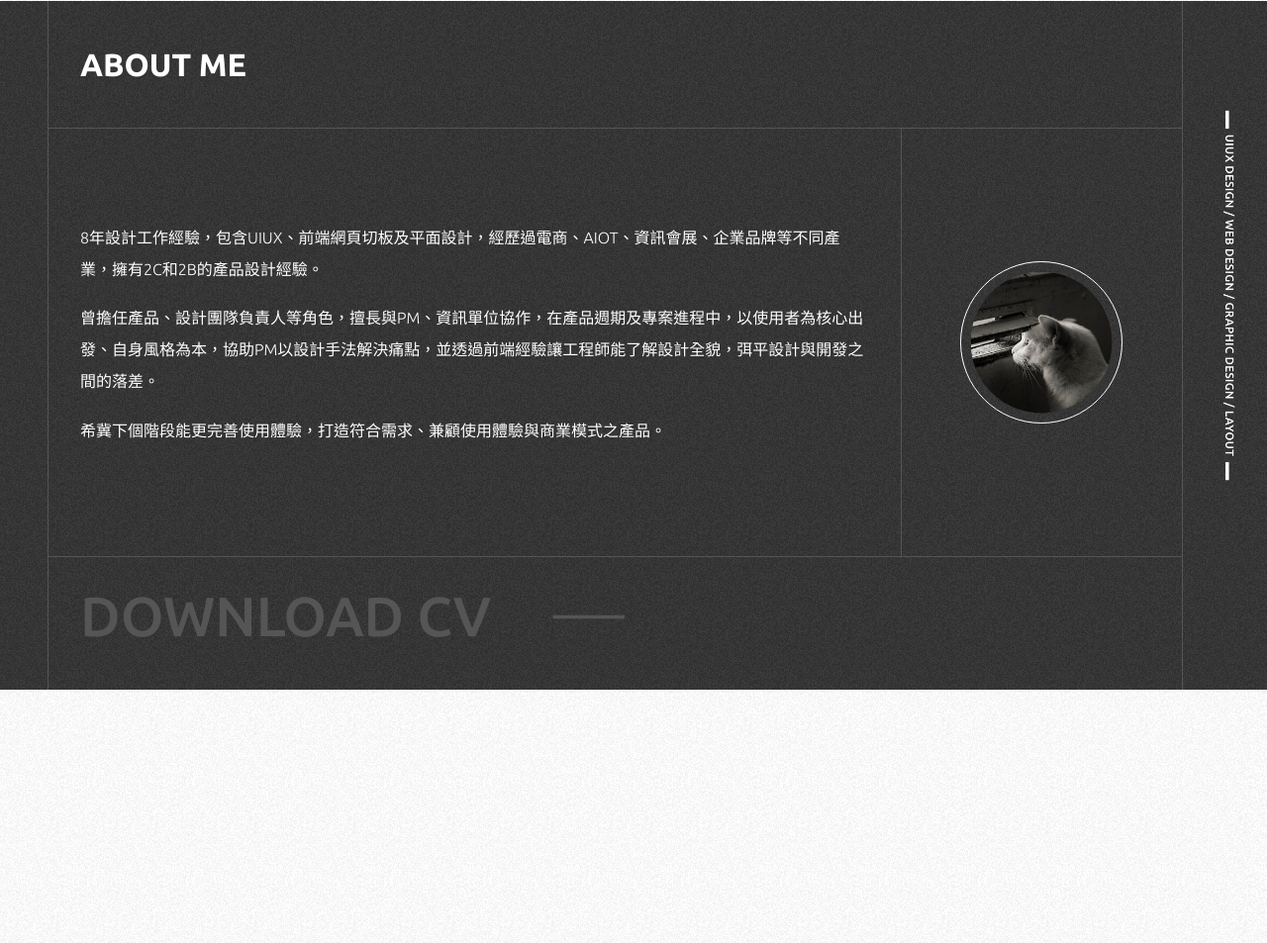
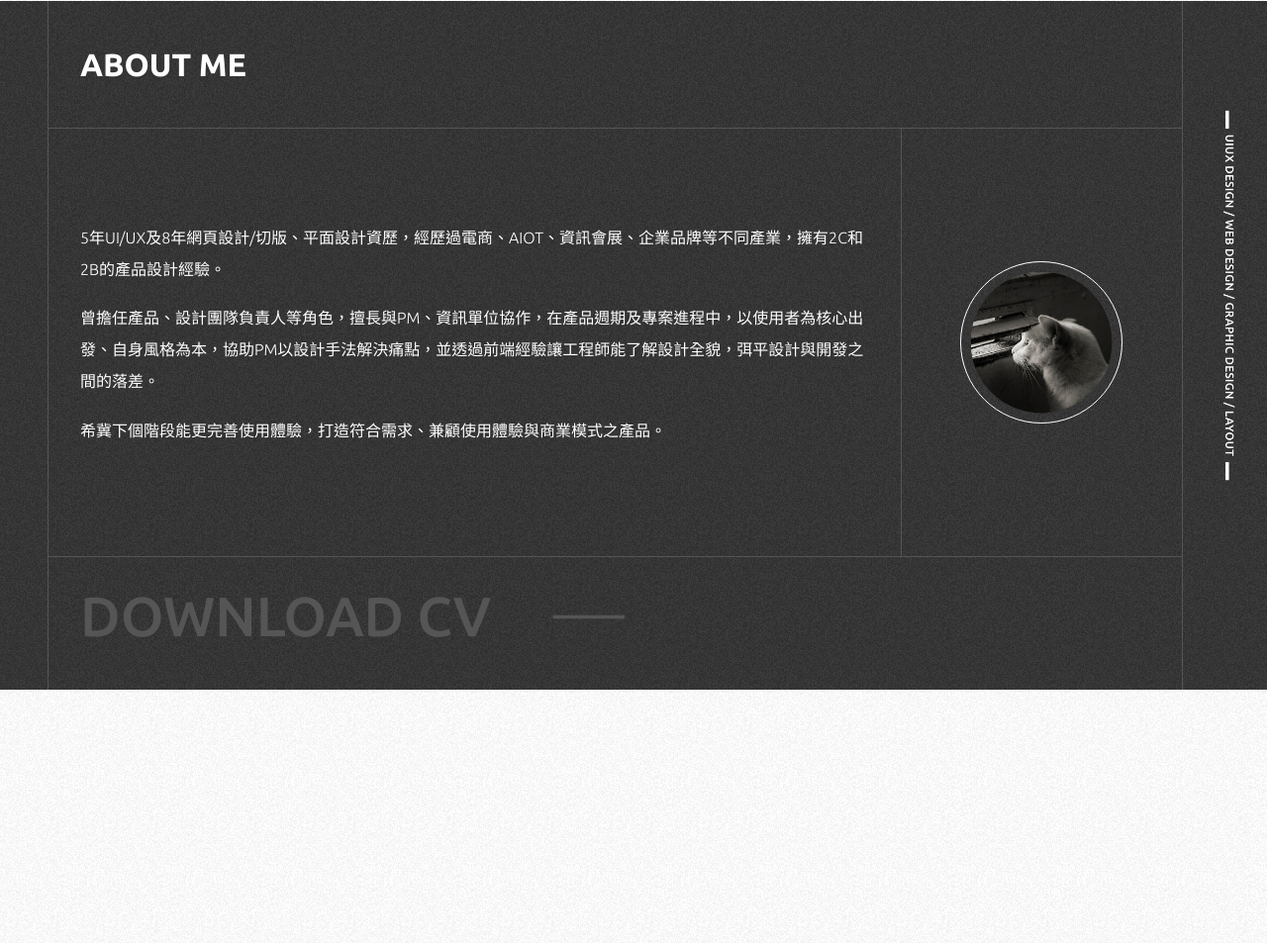
Before and after one commit to vickyhuang0923/website, a plain HTML site: page index.html in a window 1280 px wide. Shown: the part 1713-2666 px from the top of the page at 99% size. Drawn offline with Linux system fonts and the light colour scheme.

Commit message:
introduce modified

```diff
--- a/index.html
+++ b/index.html
@@ -198,7 +198,7 @@
 						<div class="content">
 							<div class="word">
 								<p>
-									8年設計工作經驗，包含UIUX、前端網頁切板及平面設計，經歷過電商、AIOT、資訊會展、企業品牌等不同產業，擁有2C和2B的產品設計經驗。
+									5年UI/UX及8年網⾴設計/切版、平⾯設計資歷，經歷過電商、AIOT、資訊會展、企業品牌等不同產業，擁有2C和2B的產品設計經驗。
 								</p>
 								<p>
 									曾擔任產品、設計團隊負責人等角色，擅長與PM、資訊單位協作，在產品週期及專案進程中，以使用者為核心出發、自身風格為本，協助PM以設計手法解決痛點，並透過前端經驗讓工程師能了解設計全貌，弭平設計與開發之間的落差。
```
Also changed, not shown: portfolio-list.html (+1 -1 lines).
